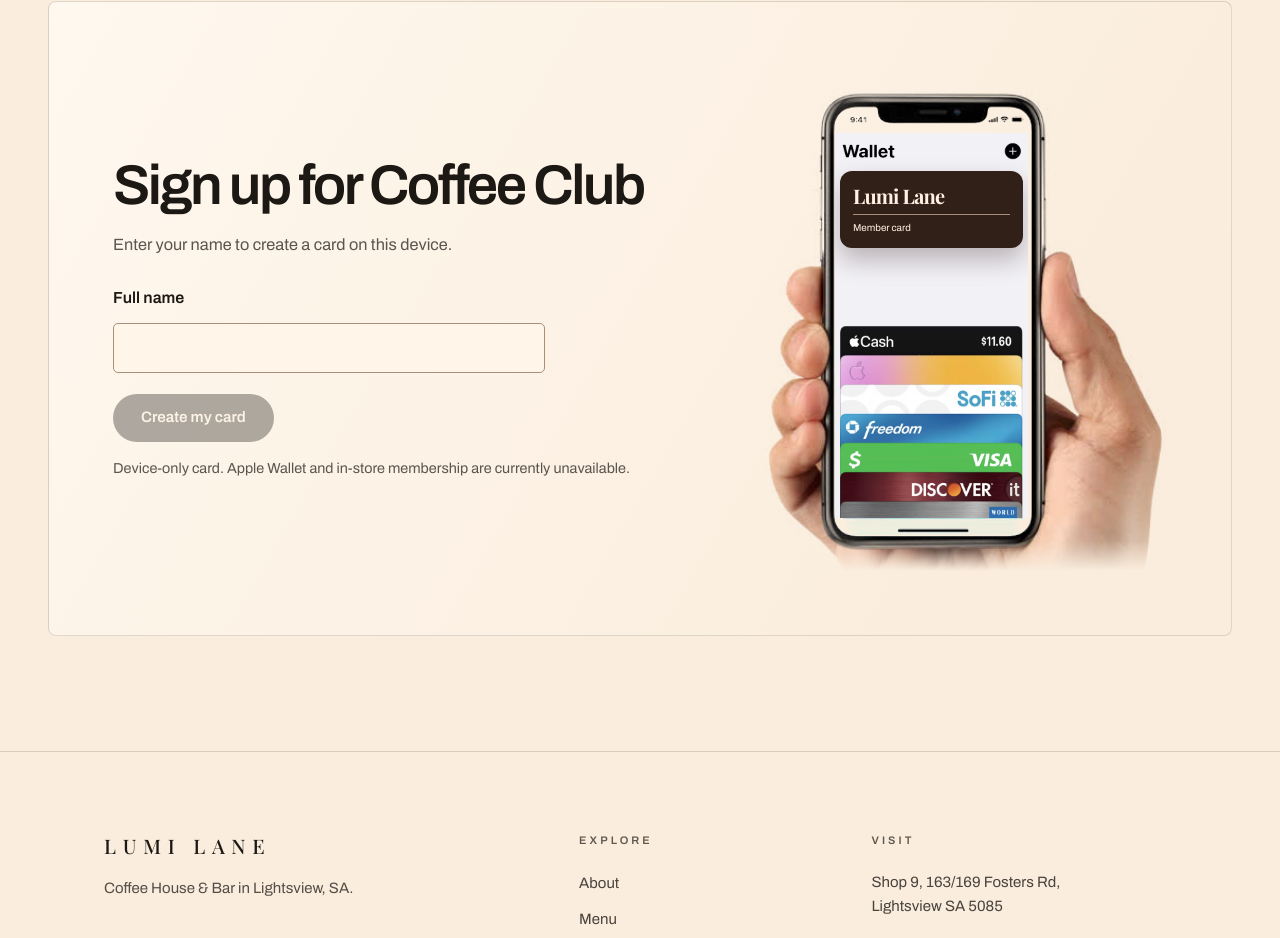
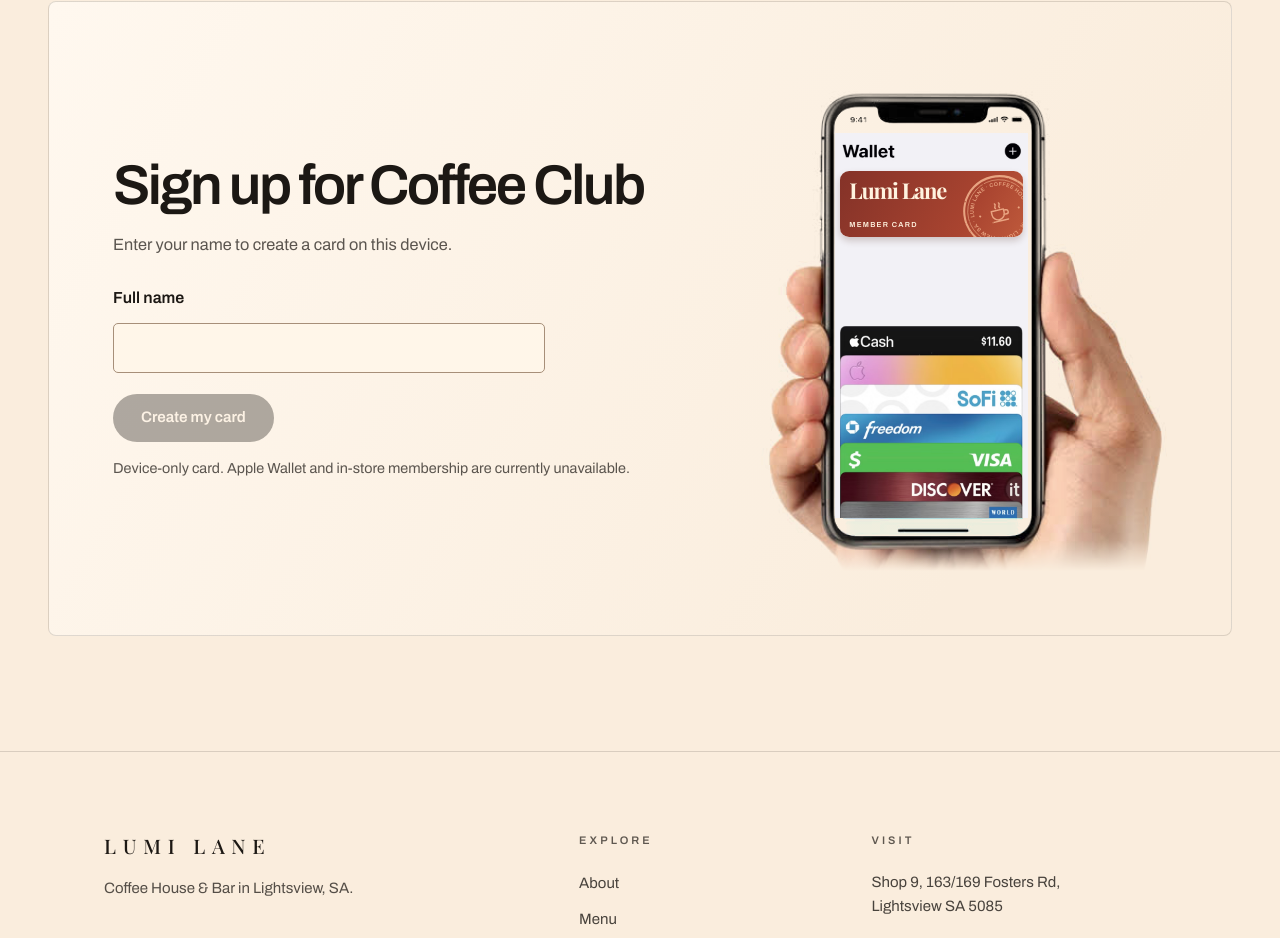
Before and after one commit to sme360dev-max/lumi-lane, a Next.js app in the folder website/: page /loyalty in a window 1280 px wide. Shown: the part 833-1771 px from the top of the page. Built offline with nearby package versions, Linux system fonts and the light colour scheme.

Commit message:
Redesign the Lumi Lane membership pass with its coffee seal

```diff
--- a/website/src/features/loyalty/Loyalty.module.css
+++ b/website/src/features/loyalty/Loyalty.module.css
@@ -747,41 +747,58 @@
   z-index: 1;
   width: 100%;
   overflow: hidden;
-  border-radius: 12px;
-  padding: 7%;
-  background: #302018;
-  color: #fff2e4;
-  box-shadow: 0 12px 24px #29171048;
+  border-radius: 5cqi;
+  background: #fffaf1;
+  color: #381d18;
+  box-shadow: 0 2cqi 4cqi #49261938;
+}
+.passFace {
+  position: relative;
+  display: grid;
+  align-content: space-between;
+  min-height: 36cqi;
+  overflow: hidden;
+  padding: 4cqi 5cqi;
+  background: linear-gradient(120deg, #843228, #a94430 70%, #be593b);
+  color: #fff3df;
 }
 .passBrand {
-  font: 600 11cqi/1.15 var(--serif);
-  letter-spacing: -.04em;
+  position: relative;
+  z-index: 1;
+  font: 600 12cqi/1.05 var(--serif);
+  letter-spacing: -.055em;
+}
+.passSeal {
+  position: absolute;
+  width: 42%;
+  right: -8%;
+  bottom: -20%;
+  color: #f4b792;
+  transform: rotate(-16deg);
+}
+.passLabel {
+  font: 600 4cqi/1.2 var(--sans);
+  text-transform: uppercase;
+  letter-spacing: .17em;
 }
 .memberDetails {
-  margin-top: 4cqi;
-  padding-top: 3cqi;
-  border-top: 1px solid #a78f79;
+  padding: 3cqi 4cqi 2cqi;
 }
 .memberName {
-  margin-bottom: 2cqi;
+  margin: 0 0 1.5cqi;
   overflow: hidden;
   text-overflow: ellipsis;
   white-space: nowrap;
-  font-weight: 600;
-  overflow-wrap: anywhere;
-}
-.passPlaceholder,
-.memberName {
-  font-size: clamp(0.62rem, 4.6cqi, 0.9rem);
+  font: 600 6.2cqi/1.2 var(--sans);
 }
 .barcode {
-  border-radius: 4px;
-  padding-bottom: 0.35rem;
+  border-radius: 2cqi;
+  padding-bottom: 1.5cqi;
   background: white;
   text-align: center;
   color: black;
-  font: 500 clamp(0.55rem, 3.6cqi, 0.8rem)/1.2 monospace;
-  font-variant-numeric: tabular-nums;
+  font: 500 4.2cqi/1.2 monospace;
+  letter-spacing: .07em;
 }
 .barcode svg {
   display: block;
--- a/website/src/features/loyalty/Membership.tsx
+++ b/website/src/features/loyalty/Membership.tsx
@@ -1,5 +1,6 @@
 'use client';
 
+import { InkStamp } from '@/components/brand/InkStamp';
 import JsBarcode from 'jsbarcode';
 import { useEffect, useRef, useState, type FormEvent } from 'react';
 import styles from './Loyalty.module.css';
@@ -130,20 +131,20 @@ export function Membership() {
         <div ref={screen} className={styles.realScreen}>
           <div className={styles.walletHeading} aria-hidden="true" />
           <div ref={pass} className={styles.memberPass} aria-live="polite">
+            <div className={styles.passFace}>
               <p className={styles.passBrand}>Lumi Lane</p>
+              <InkStamp id="device-pass-seal" className={styles.passSeal} />
+              <p className={styles.passLabel}>Member card</p>
+            </div>
+            {card && (
               <div className={styles.memberDetails}>
-              {card ? (
-                <>
                 <p className={styles.memberName}>{card.name}</p>
                 <div className={styles.barcode}>
                   <svg ref={barcode} role="img" aria-label="Device card barcode" />
                   <span>{card.code}</span>
                 </div>
-                </>
-              ) : (
-                <p className={styles.passPlaceholder}>Member card</p>
+              </div>
             )}
-            </div>
           </div>
           <div className={styles.walletStack} aria-hidden="true" />
         </div>
```
Lines whose indentation alone changed are shown as unchanged.
